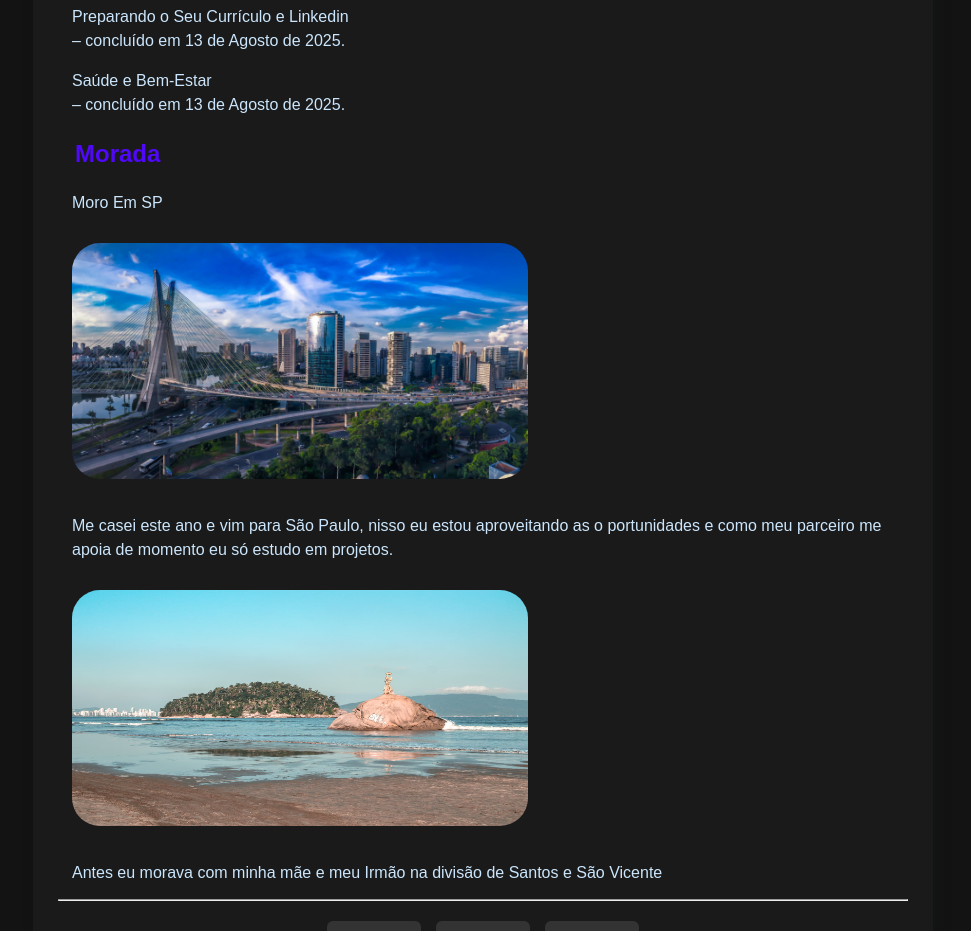
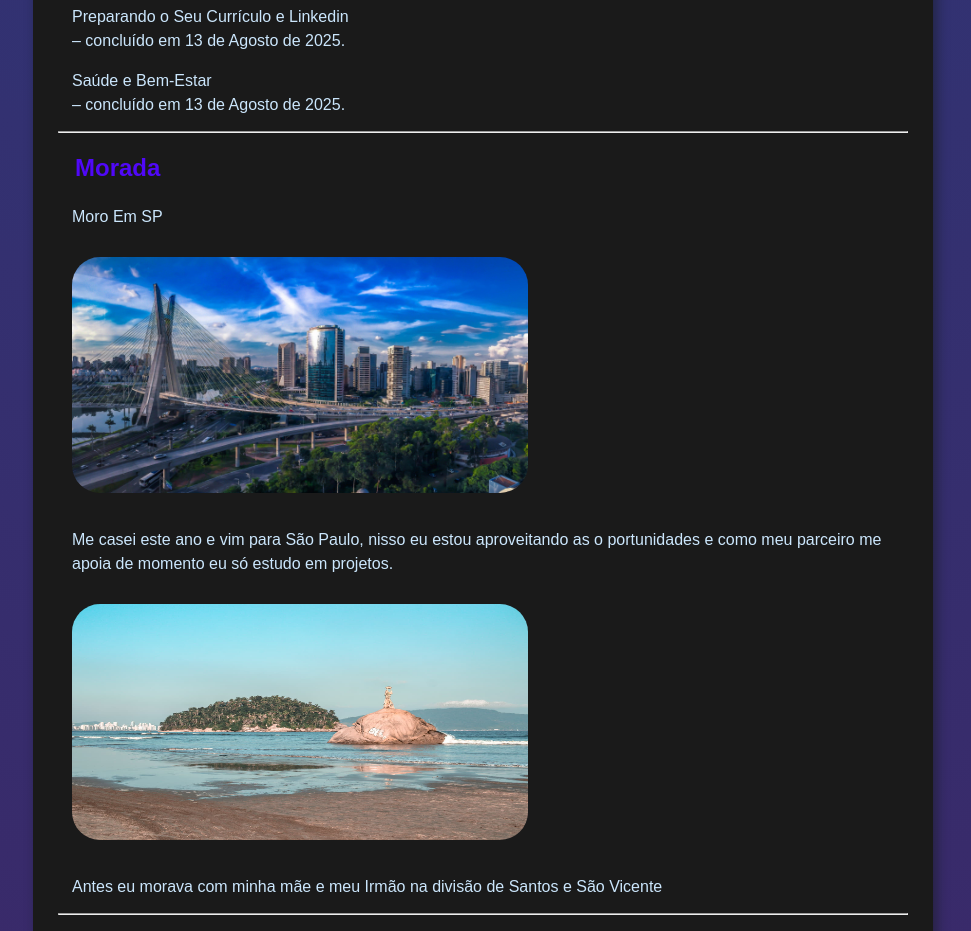
Before and after one commit to Raphaellen18/Meu-Portif-lio, a plain HTML site: page index.html in a window 1280 px wide. Shown: the part 1820-2751 px from the top of the page, without its empty margins (157-1128 px from the left). Drawn offline with Linux system fonts and the light colour scheme.

Commit message:
atualizando

```diff
--- a/index.html
+++ b/index.html
@@ -52,6 +52,7 @@
       </section>
 
       <section>
+        <hr>
         <H2>Morada</H2>
         <p> Moro Em SP</p>
         <img id="paisagem1" src="foto/sp-sp.jpg" alt="São Paulo">
--- a/style.css
+++ b/style.css
@@ -10,8 +10,9 @@
 body {
   margin: 0;
   padding: 0.5rem;
-  background-color: #141313;
-  color: #cbe6fc;
+  background: #1a174f;
+   background: radial-gradient(circle, rgba(26, 23, 79, 1) 0%, rgb(50, 50, 114) 35%, rgb(59, 40, 104) 100%);
+  color: #cbe6fc transparent;
   font-family: Arial, Helvetica, sans-serif;
   font-size: 16px;
   line-height: 1.5;
```
